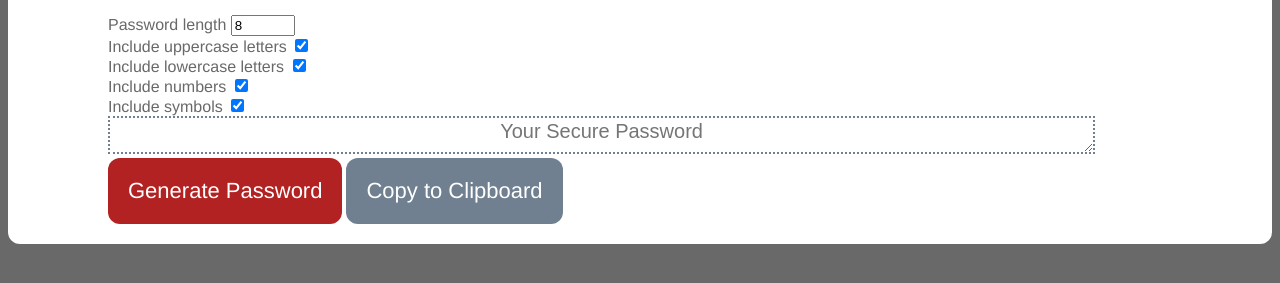
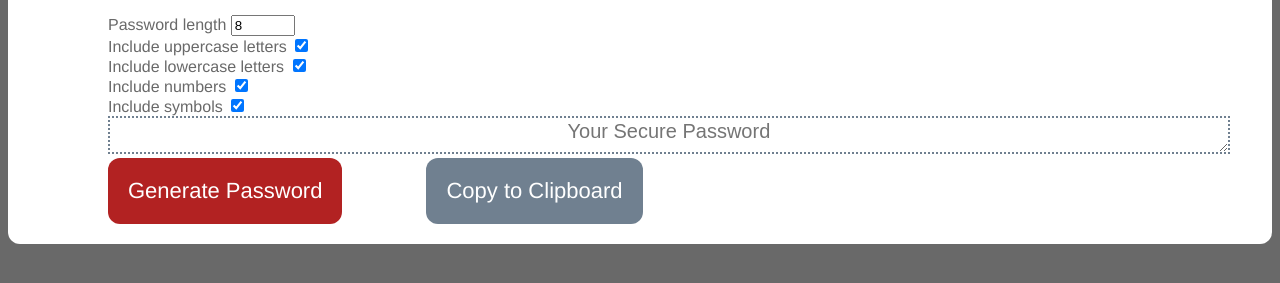
Before and after one commit to ianwatson115/03-Homework, a plain HTML site: page Develop/index.html in a window 1280 px wide. Shown: the part 393-676 px from the top of the page. Drawn offline with Linux system fonts and the light colour scheme.

Commit message:
fixed styling of my textarea

```diff
--- a/Develop/style.css
+++ b/Develop/style.css
@@ -44,11 +44,10 @@ body {
 
 #password {
     margin-left: 5rem;
-    margin-right: 5rem;
     font-size: 20px;
     font-family: Arial;
     color: black;
-    width: 80%;
+    width: 91%;
     height: 30px;
     text-align: center;
     border: 2px dotted slategray;
@@ -63,9 +62,13 @@ body {
     font-family: 'Franklin Gothic Medium', 'Arial Narrow', Arial;
     border: white;
     border-radius: 12px;
+    flex-direction: column;
+    align-items: center;
+    justify-content: center;
 }
 
 #copy {
+    margin-left: 5rem;
     padding: 20px;
     background-color: slategray;
     color: white;
@@ -73,4 +76,7 @@ body {
     font-family: 'Franklin Gothic Medium', 'Arial Narrow', Arial;
     border: white;
     border-radius: 12px;
+    flex-direction: column;
+    align-items: center;
+    justify-content: center;
 }
```
